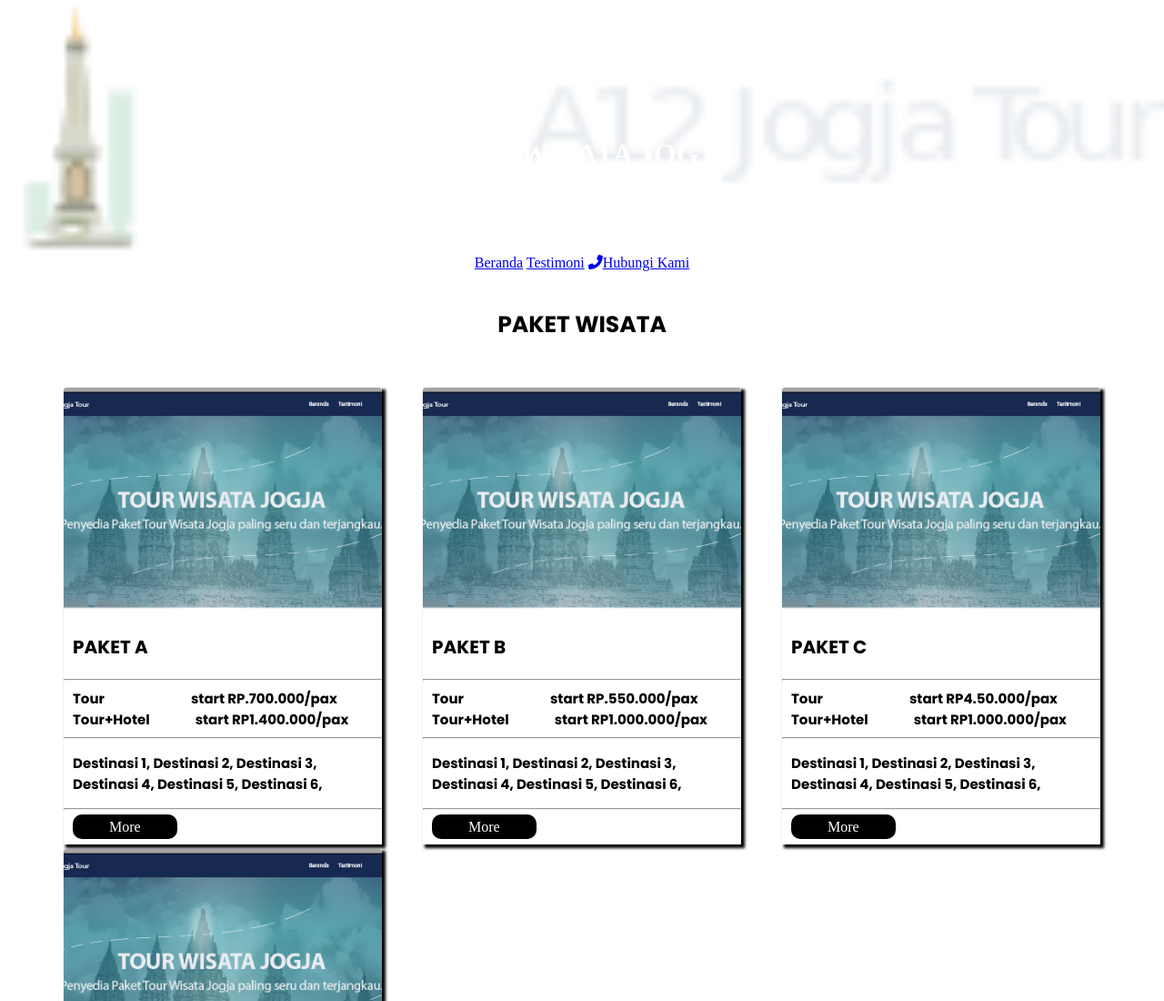
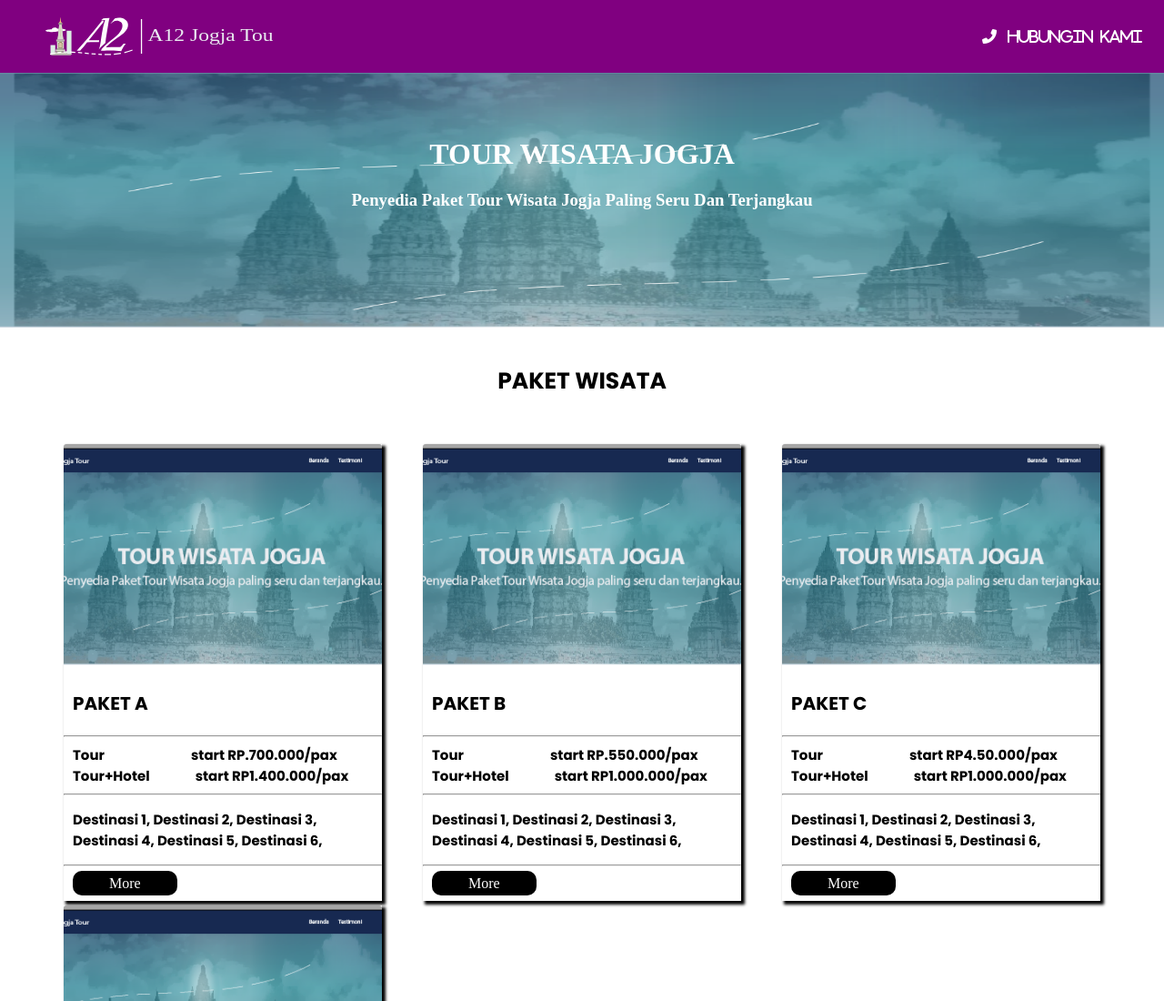
Before and after one commit to mirawaty/progate-tugas, a plain HTML site: page index.html in a window 1280 px wide. Shown: the top 1100 px of the page at 91% size. Drawn offline with Linux system fonts and the light colour scheme.

Commit message:
Revert "Header dan Top Main"

```diff
--- a/index.html
+++ b/index.html
@@ -9,31 +9,26 @@
 </head>
 
 <body>
-
-    <!-- HEADER -->
-    <header>
-        <div class="container">
+    <div class="sticky">
+        <!--AWAL NAVBAR-->
+        <nav>
             <!-- BAGIAN LEFT -->
-            <div class="header-left">
-            <img class="logo" src="assets/logo1.png">
+            <div class="left-side">
+                <a href="#"><img src="assets/logo1.svg"></a>
             </div>
             <!-- BAGIAN RIGHT -->
-            <div class="header-right">
-                <a href="#" class="klik beranda">Beranda</a>
-                <a href="#" class="klik testimoni">Testimoni</a>
-                <a href="#" class="btn phone"><span class="fa fa-phone-flip"></span>Hubungi Kami</a>
+            <div class="right-side">
+                <a href="#"><i class="fa-solid fa-phone-flip">&nbsp;&nbsp;&nbsp;Hubungin&nbsp; Kami</i></a>
             </div>
-        </div>
-    </header>
-
-    <!--  MAIN  -->
-    <div class="main1">
-        <div class="container">
-            <h1>TOUR WISATA JOGJA</h1>
-            <h3>Penyedia Paket Tour Wisata Jogja Paling Seru dan Terjangkau</h3>
-        </div>
+        </nav>
     </div>
-
+    <!-- akhir navbar -->
+    <!-- bagian background -->
+    <div class="container">
+        <img src="assets/pict-top1.png">
+        <h1>TOUR WISATA JOGJA</h1>
+        <h3>Penyedia Paket Tour Wisata Jogja Paling Seru Dan Terjangkau</h3>
+    </div>
     <!-- bagian card -->
     <div class="bg">
         <h1>PAKET WISATA</h1>
```
